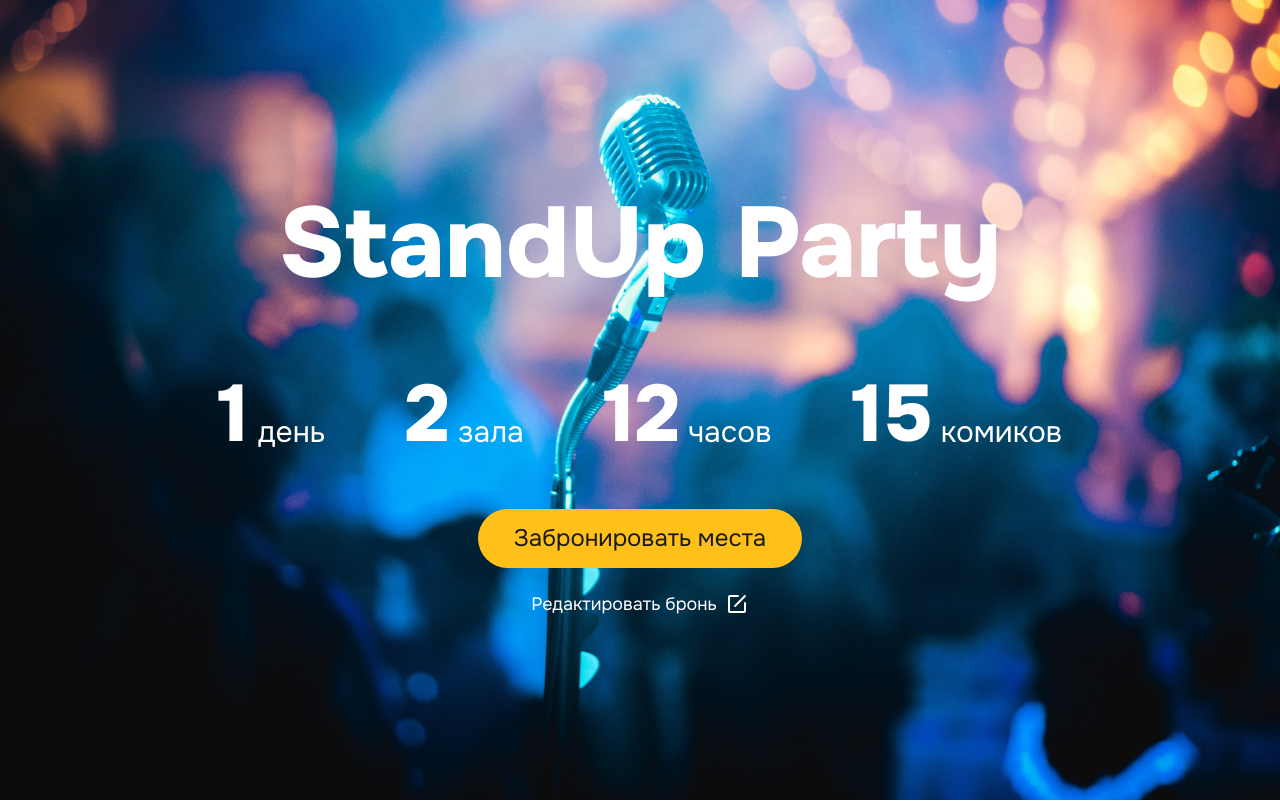
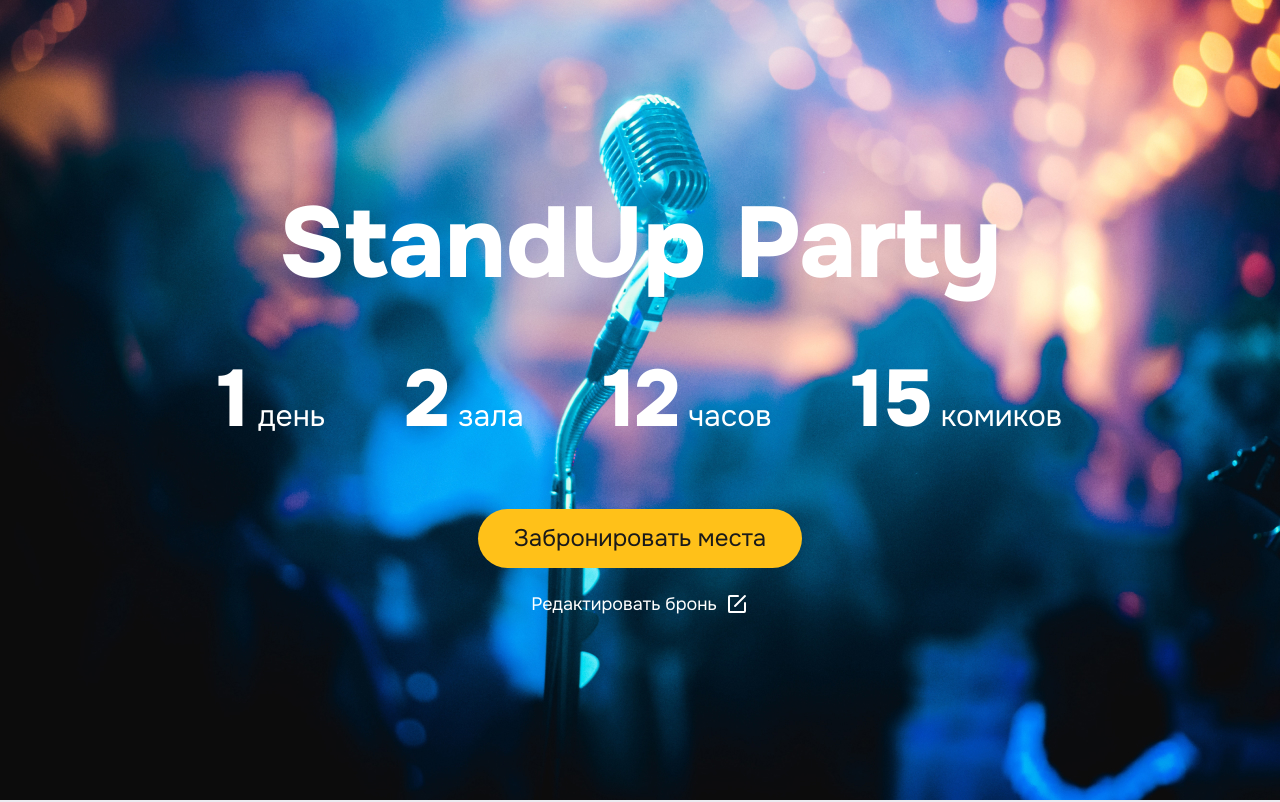
Before and after one commit to Rootdiv/stand-up, a website built with Vite: page index.html in a window 1280 px wide. Shown: the top 802 px of the page. Built offline with nearby package versions, Linux system fonts and the light colour scheme.

Commit message:
fix: fixed styles

```diff
--- a/postcss.config.js
+++ b/postcss.config.js
@@ -1,7 +1,7 @@
 export default {
   plugins: {
     'postcss-sort-media-queries': {
-      sort: 'mobile-first',
+      sort: 'desktop-first',
     },
     autoprefixer: {},
   },
--- a/scss/_base.scss
+++ b/scss/_base.scss
@@ -20,7 +20,7 @@ body {
   font-size: 18px;
   line-height: 1.4;
   color: #1a1a1a;
-  background-color: #ffffff;
+  background-color: #ebecf1;
 }
 
 img,
--- a/scss/_booking.scss
+++ b/scss/_booking.scss
@@ -40,6 +40,7 @@
     height: 44px;
     padding: 10px 16px;
     border-radius: 8px;
+    width: 100%;
   }
 
   &__comedians-list {
--- a/scss/_event.scss
+++ b/scss/_event.scss
@@ -9,31 +9,26 @@
   background-size: cover;
   background-position: center;
   color: #ffffff;
+  padding: 16px;
 
   &__title {
     font-size: 100px;
     font-weight: 800;
-    margin-bottom: 62px;
     line-height: 1.2;
+    margin-bottom: 47px;
   }
 
   &__info {
+    font-size: 30px;
     display: flex;
     gap: 80px;
-    margin-bottom: 47px;
-
-    &-item {
-      font-size: 30px;
-      line-height: 2;
-      display: flex;
-      gap: 8px;
-      align-items: flex-end;
-    }
+    margin-bottom: 62px;
 
     &-number {
       font-size: 80px;
       font-weight: 800;
       line-height: 1.2;
+      margin-right: 8px;
     }
   }
 
```
